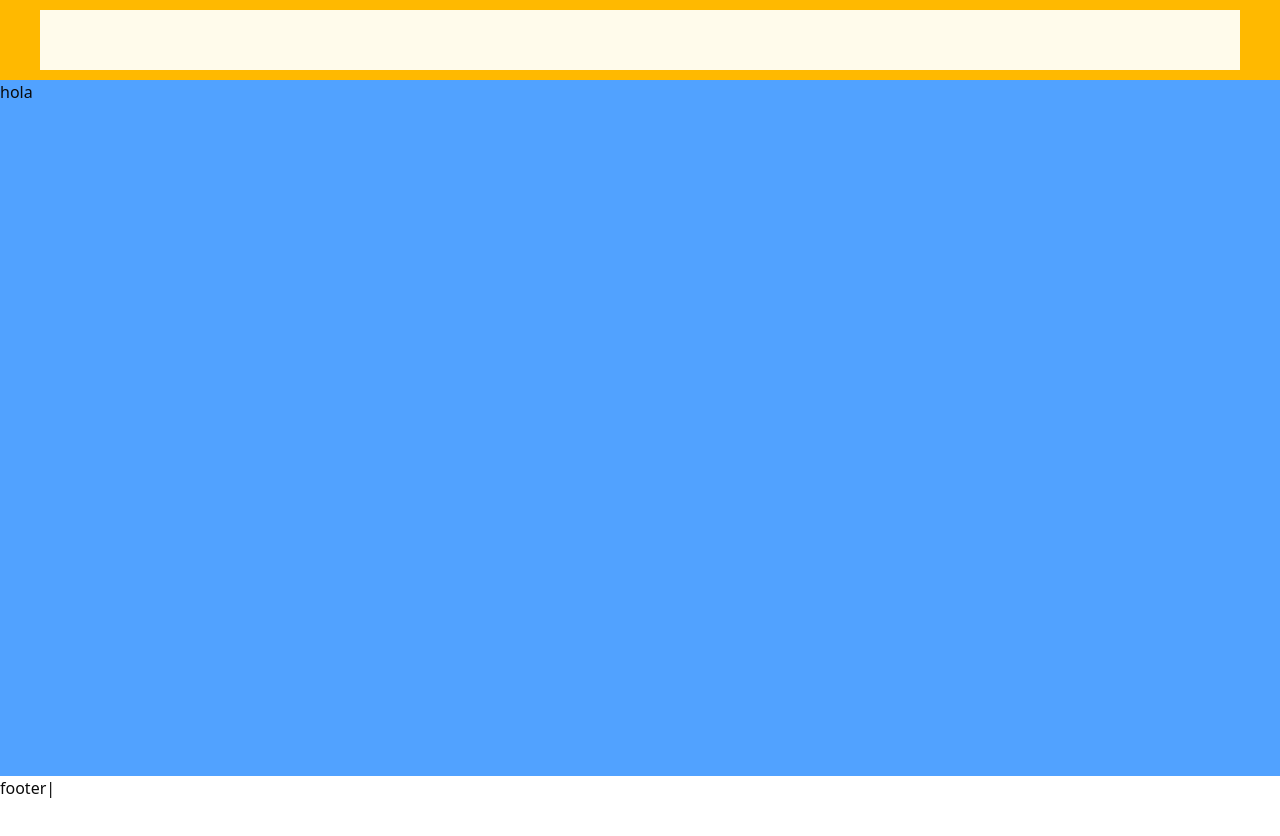
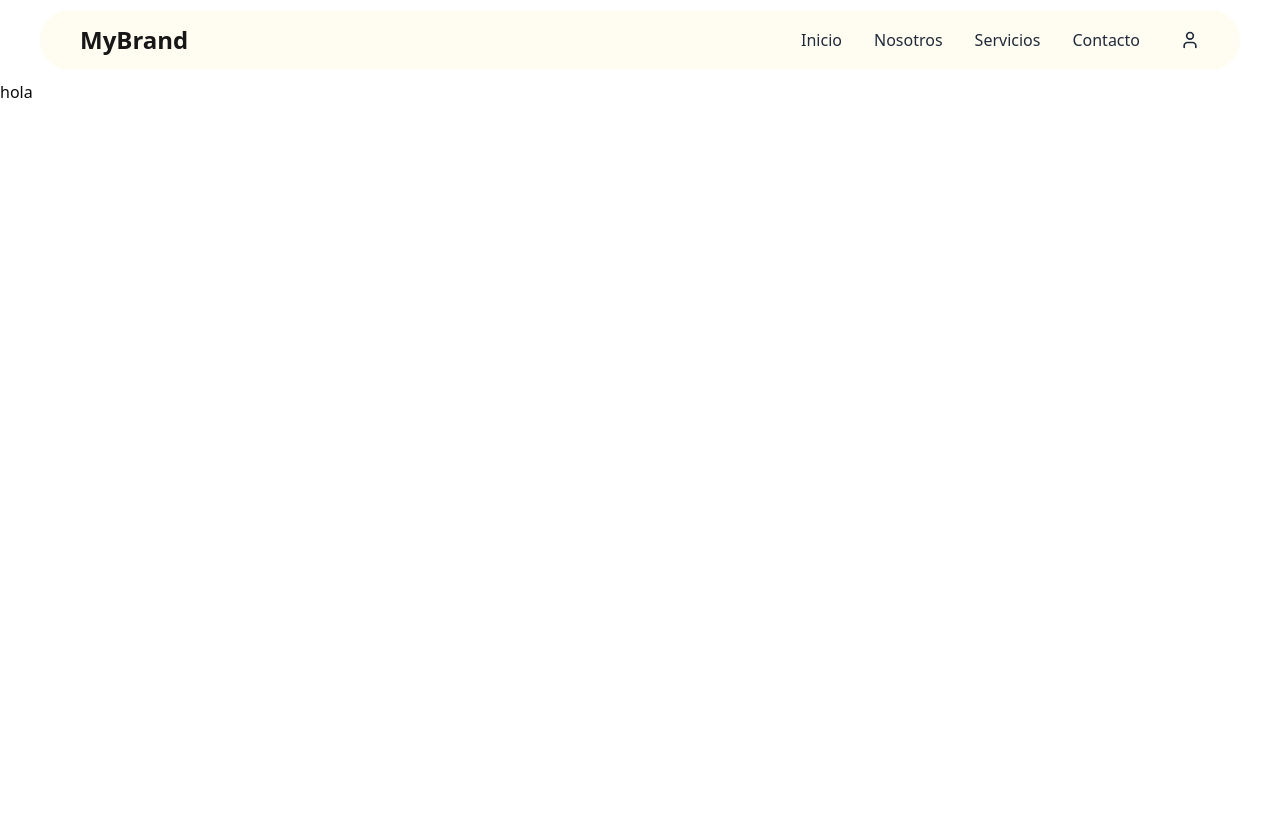
Before and after one commit to santiago305/adopcion-de-gatitos-frontend, a React (Vite) app: page / in a window 1280 px wide. Shown: the top 836 px of the page. Before the commit the page ends 800 px from the top, so only its background shows below. Built offline with nearby package versions, Linux system fonts and the light colour scheme; no server answers.

Commit message:
feat: refactor Header component and add HeaderLogo, HeaderNav, and HeaderUserAction for improved structure and functionality

```diff
--- a/src/components/header/Header.tsx
+++ b/src/components/header/Header.tsx
@@ -1,13 +1,53 @@
-export default function Header () {
-  return(
+import { useEffect, useState } from "react";
+import clsx from "clsx";
+import HeaderLogo from "./HeaderLogo";
+import HeaderNav from "./HeaderNav";
+import HeaderUserAction from "./HeaderUserAction";
+
+export default function Header() {
+  const [showHeader, setShowHeader] = useState(true);
+  const [lastScrollY, setLastScrollY] = useState(0);
+
+  useEffect(() => {
+    const handleScroll = () => {
+      const currentScroll = window.scrollY;
+
+      if (currentScroll < 300) {
+        setShowHeader(true);
+      } else {
+        setShowHeader(currentScroll < lastScrollY);
+      }
+
+      setLastScrollY(currentScroll);
+    };
+
+    window.addEventListener("scroll", handleScroll);
+    return () => window.removeEventListener("scroll", handleScroll);
+  }, [lastScrollY]);
+
+  return (
     <div
-    className="flex w-full h-20 bg-amber-400 p-2.5"
+      className={clsx(
+        "sticky top-0 left-0 w-full h-20 p-2.5 z-50 transition-transform duration-300",
+        showHeader ? "translate-y-0" : "-translate-y-full"
+      )}
     >
       <section
-      className="w-full h-full max-w-[1200px] bg-amber-50 m-auto"
+        className="w-full h-full max-w-[1200px] m-auto flex
+                   bg-amber-50/70 backdrop-blur-md rounded-4xl px-10"
       >
-
+        <div
+        className="w-full h-full m- auto flex items-center justify-between"
+        >
+          <HeaderLogo />
+          <div
+          className="flex gap-10"
+          >
+            <HeaderNav />
+            <HeaderUserAction />
+          </div>
+        </div>
       </section>
     </div>
-  )
+  );
 }
--- /dev/null
+++ b/src/components/header/HeaderLogo.tsx
@@ -0,0 +1,9 @@
+import { Link } from "react-router-dom";
+
+export default function HeaderLogo() {
+  return (
+    <Link to="/" className="text-2xl font-bold text-primary transition-transform duration-500 hover:scale-105">
+      MyBrand
+    </Link>
+  );
+}
--- /dev/null
+++ b/src/components/header/HeaderNav.tsx
@@ -0,0 +1,24 @@
+import { Link } from "react-router-dom";
+
+const links = [
+  { to: "/", label: "Inicio" },
+  { to: "/about", label: "Nosotros" },
+  { to: "/services", label: "Servicios" },
+  { to: "/contact", label: "Contacto" },
+];
+
+export default function HeaderNav() {
+  return (
+    <nav className="flex gap-8">
+      {links.map((link) => (
+        <Link
+          key={link.to}
+          to={link.to}
+          className="text-gray-800 dark:text-gray-200 hover:text-primary transition-colors"
+        >
+          {link.label}
+        </Link>
+      ))}
+    </nav>
+  );
+}
--- /dev/null
+++ b/src/components/header/HeaderUserAction.tsx
@@ -0,0 +1,13 @@
+import { Link } from "react-router-dom";
+import { User } from "lucide-react";
+
+export default function HeaderUserAction() {
+  return (
+    <Link
+      to="/login"
+      className="flex items-center gap-2 text-gray-800 dark:text-gray-200 hover:text-primary transition-transform duration-500 hover:scale-105"
+    >
+      <User className="w-5 h-5" />
+    </Link>
+  );
+}
--- a/src/components/layout/layout.tsx
+++ b/src/components/layout/layout.tsx
@@ -10,7 +10,7 @@ export default function Layout({ children }: LayoutProps) {
   return (
     <div className="w-full min-h-screen flex flex-col">
       <Header />
-      <main className="w-full flex-1 bg-blue-400">{children}</main>
+      <main className="w-full h-1000 ">{children}</main>
       <Footer />
     </div>
   );
```
